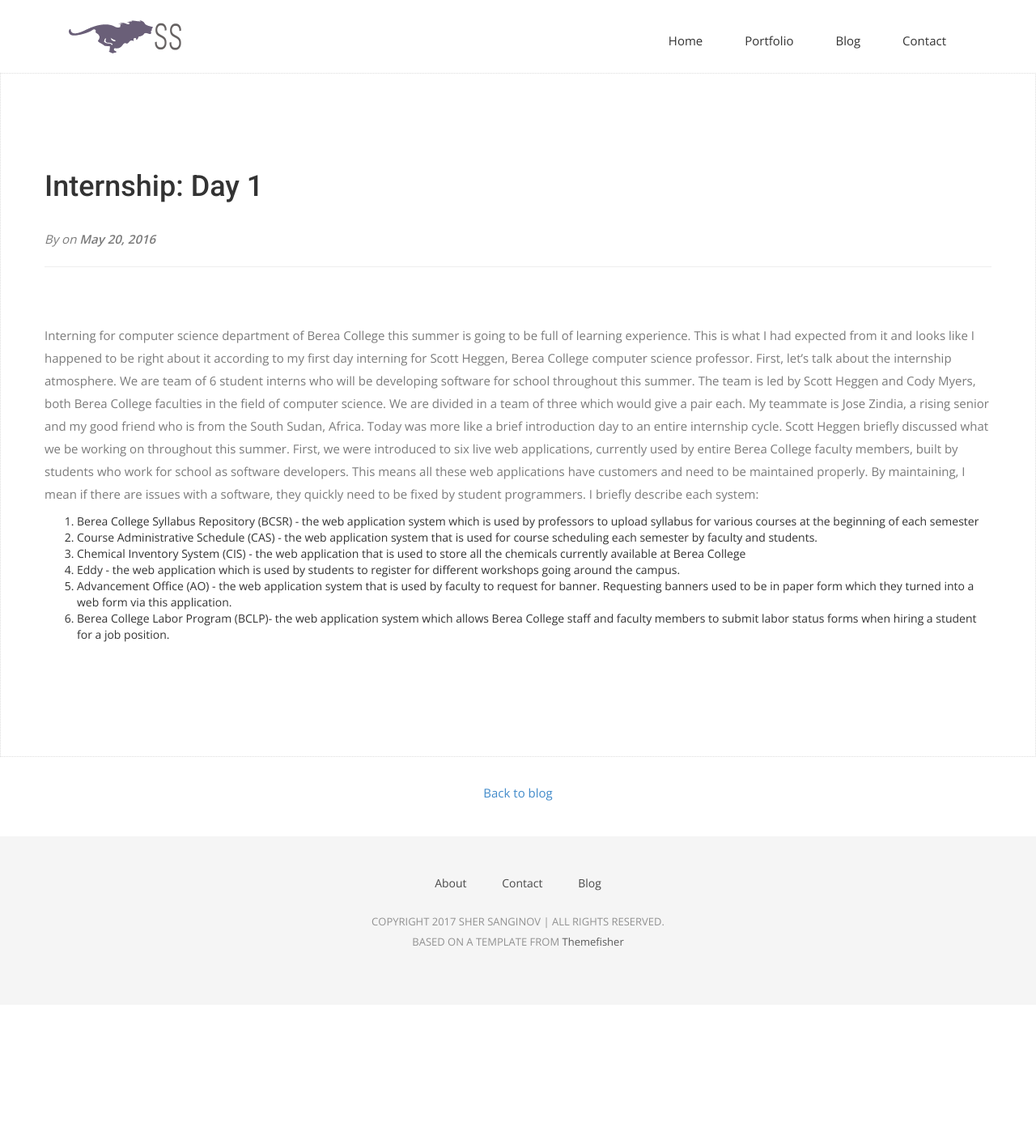
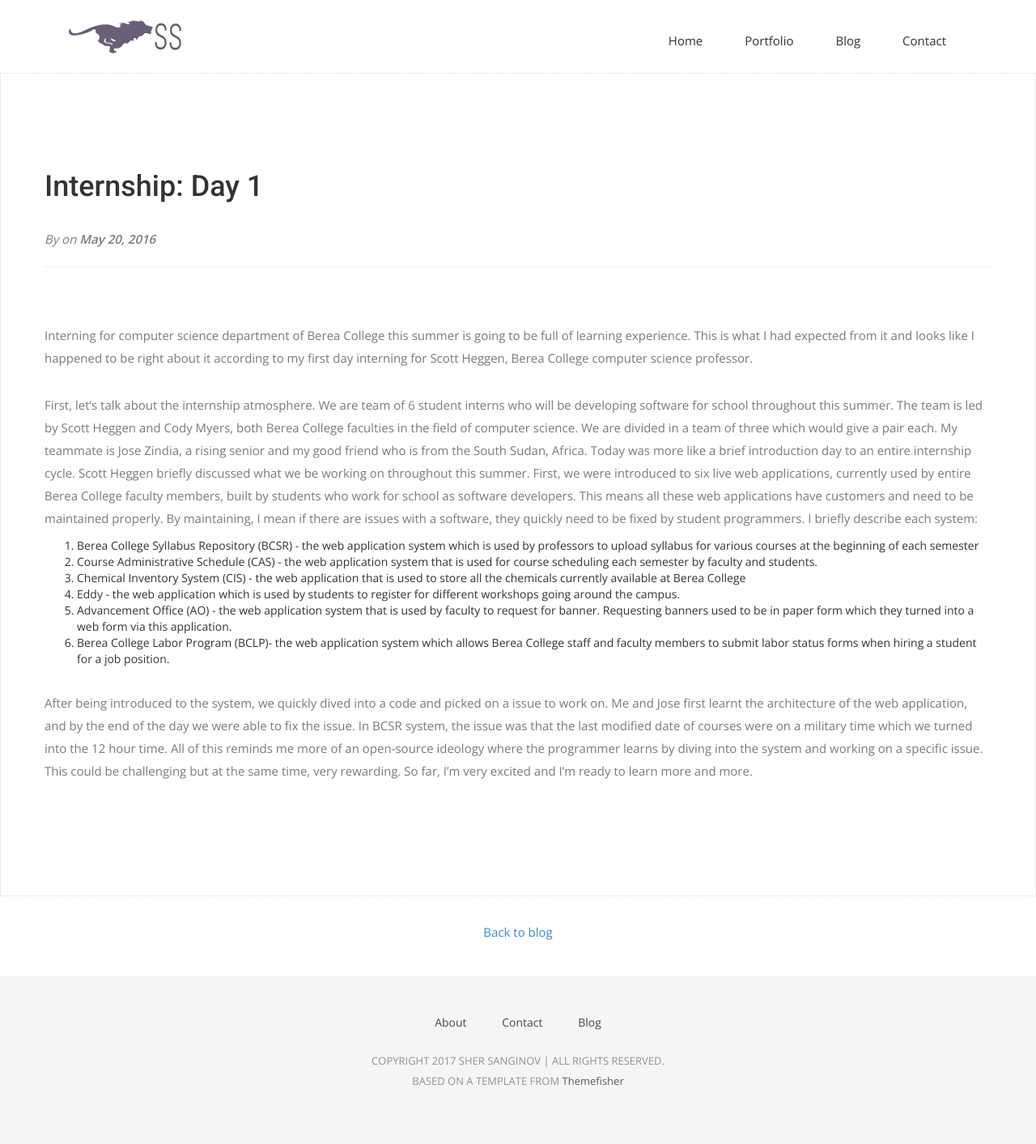
Before and after one commit to sanginovs/personal-website, a Jekyll site: the page built from _posts/2016-05-20-super-long-article.md, in a window 1280 px wide. Shown: the whole page at 81% size. Built offline with Jekyll 4.4.1, drawn with Linux system fonts in a browser that asks for light colours; nearby versions of some CDN libraries; some web fonts are replaced; before the commit the page ends 1241 px from its top, so only the background shows below that.

Commit message:
uploading my blog for my first day of internship

```diff
--- a/_posts/2016-05-20-super-long-article.md
+++ b/_posts/2016-05-20-super-long-article.md
@@ -4,6 +4,7 @@
 ---
 
 Interning for computer science department of Berea College this summer is going to be full of learning experience. This is what I had expected from it and looks like I happened to be right about it according to my first day interning for Scott Heggen, Berea College computer science professor.
+
 First, let's talk about the internship atmosphere. We are team of 6 student interns who will be developing software for school throughout this summer. The team is led by Scott Heggen and Cody Myers, both Berea College faculties in the field of computer science. We are divided in a team of three which would give a pair each. My teammate is Jose Zindia, a rising senior and my good friend who is from the South Sudan, Africa.
 Today was more like a brief introduction day to an entire internship cycle. Scott Heggen briefly discussed what we be working on throughout this summer. First, we were introduced to six live web applications, currently used by entire Berea College faculty members, built by students who work for school as software developers. This means all these web applications have customers and need to be maintained properly. By maintaining, I mean if there are issues with a software, they quickly need to be fixed by student programmers. I briefly describe each system:
 1. Berea College Syllabus Repository (BCSR) - the web application system which is used by professors to upload syllabus for various courses at the beginning of each semester
@@ -12,3 +13,6 @@
 4. Eddy - the web application which is used by students to register for different workshops going around the campus.
 5. Advancement Office (AO) - the web application system that is used by faculty to request for banner. Requesting banners used to be in paper form which they turned into a web form via this application.
 6. Berea College Labor Program (BCLP)- the web application system which allows Berea College staff and faculty members to submit labor status forms when hiring a student for a job position.
+
+
+After being introduced to the system, we quickly dived into a code and picked on a issue to work on. Me and Jose first learnt the architecture of the web application, and by the end of the day we were able to fix the issue. In BCSR system, the issue was that the last modified date of courses were on a military time which we turned into the 12 hour time. All of this reminds me more of an open-source ideology where the programmer learns by diving into the system and working on a specific issue. This could be challenging but at the same time, very rewarding. So far, I'm very excited and I'm ready to learn more and more.
```
